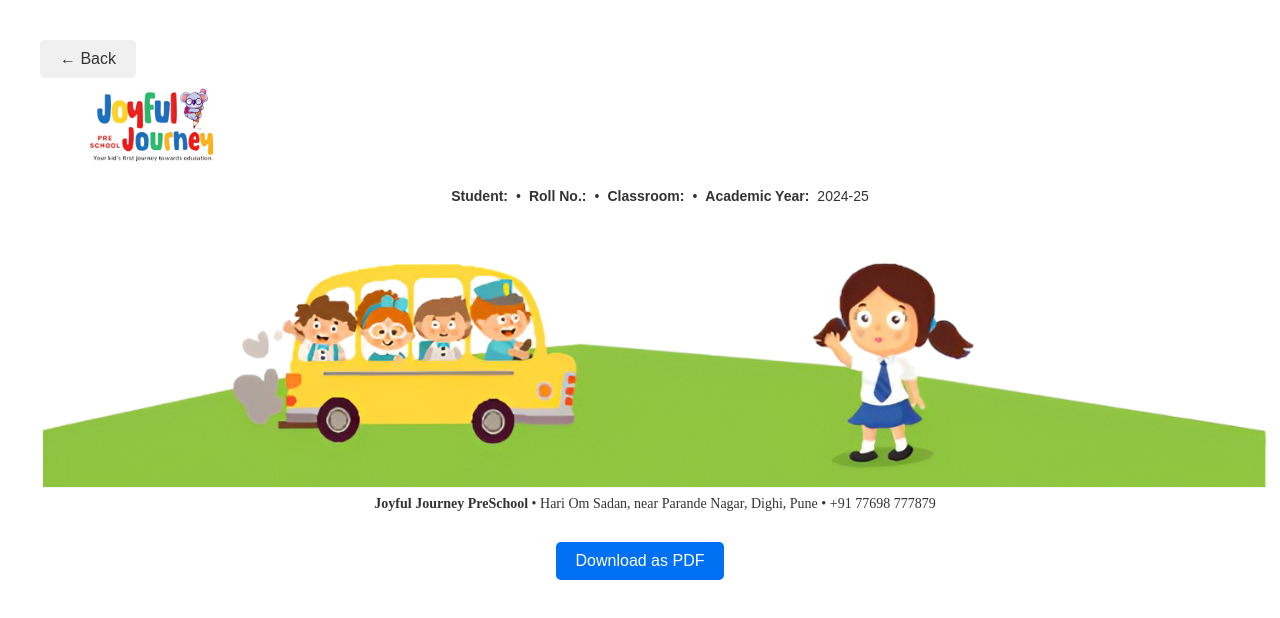
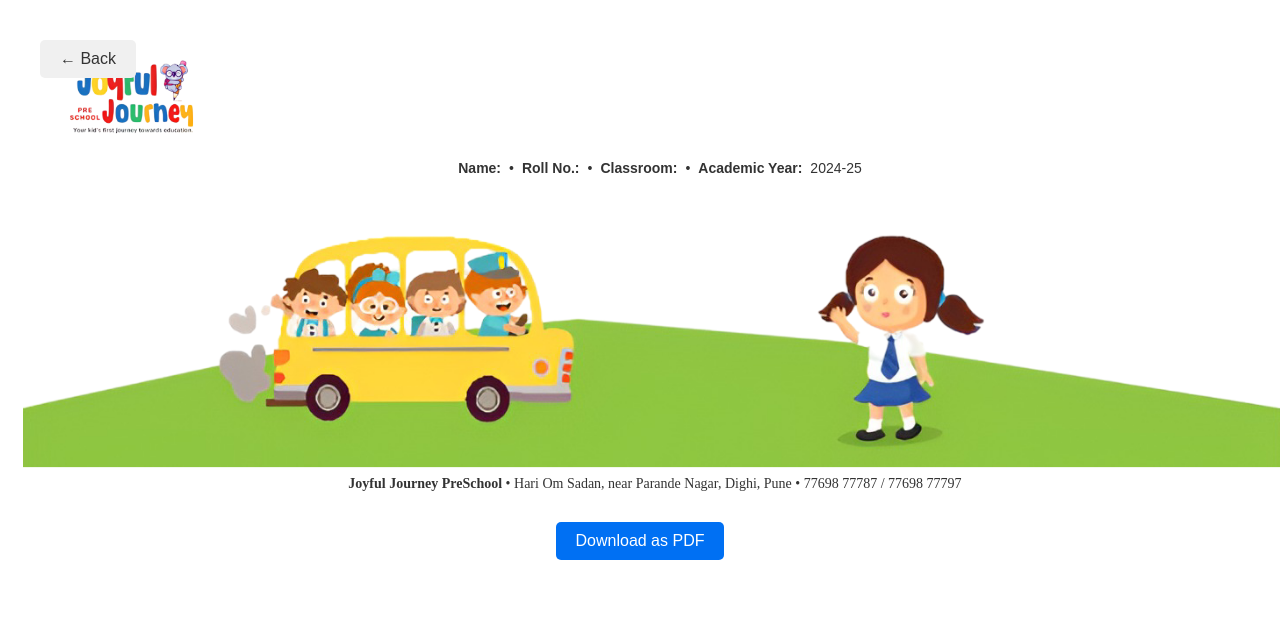
Before and after one commit to pratikderepatil/joyful-journey-report-card, a Next.js app: page /preview/1 in a window 1280 px wide. Shown: the top 618 px of the page. Built offline with nearby package versions, Linux system fonts and the light colour scheme.

Commit message:
styling changes

```diff
--- a/src/app/components/ReportCard/ReportCard.jsx
+++ b/src/app/components/ReportCard/ReportCard.jsx
@@ -32,7 +32,7 @@ const ReportCard = ({ reportCardData }) => {
 					/>
 				</div>
 				<div className={styles.studentHeader}>
-					<span className={styles.label}>Student:</span>{" "}
+					<span className={styles.label}>Name:</span>{" "}
 					{reportCardData?.studentName} •
 					<span className={styles.label}>Roll No.:</span>{" "}
 					{reportCardData?.studentRollNumber} •
@@ -75,7 +75,7 @@ const ReportCard = ({ reportCardData }) => {
 				<div className={styles.schoolInfo}>
 					<span className={styles.schoolName}>Joyful Journey PreSchool</span> •{" "}
 					<span>Hari Om Sadan, near Parande Nagar, Dighi, Pune</span> •{" "}
-					<span>+91 77698 777879</span>
+					<span>77698 77787 / 77698 77797</span>
 				</div>
 			</div>
 		</React.Fragment>
--- a/src/app/preview/[rollNumber]/page.module.scss
+++ b/src/app/preview/[rollNumber]/page.module.scss
@@ -1,6 +1,5 @@
 .container {
 	text-align: center;
-	padding: 20px;
 
 	.downloadButton {
 		padding: 10px 20px;
```
